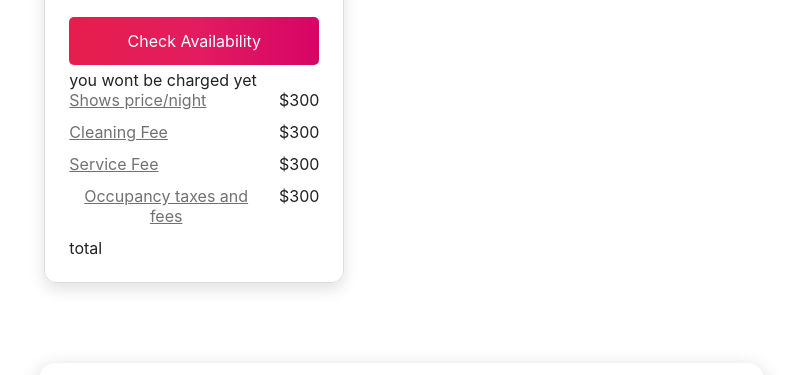
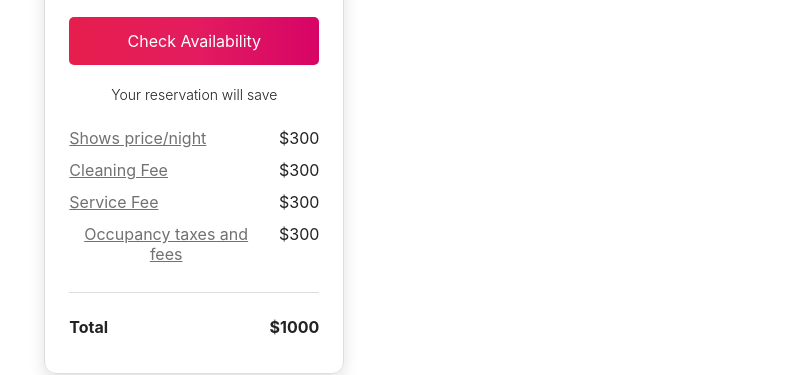
Before and after one commit to couchbnb/reservations, a React app: page / in a window 1280 px wide. Shown: the part 241-616 px from the top of the page, without its empty margins (69-871 px from the left). Built offline with nearby package versions, Linux system fonts and the light colour scheme; no server answers.

Commit message:
updated the fee styles to exact match

```diff
--- a/src/components/Fees.jsx
+++ b/src/components/Fees.jsx
@@ -9,8 +9,29 @@ let Wrapper = styled.div`
   line-height: 20px !important;
 `;
 
+let Message = styled.ul`
+  color: rgb(34, 34, 34) !important;
+  font-family: Circular, -apple-system, BlinkMacSystemFont, Roboto, "Helvetica Neue", sans-serif !important;
+
+  font-size: 14px !important;
+  line-height: 18px !important;
+  align-items: center !important;
+  display: flex !important;
+  flex-direction: column !important;
+  list-style-type: none !important;
+  margin: 8px 0px 0px !important;
+  padding: 0px !important;
+  text-align: center !important;
+`;
+
+let MessageLi = styled.li`
+  margin-top: 8px !important;
+  white-space: normal !important;
+  font-weight: 325 !important;
+`;
+
 let List = styled.ul`
-  margin: 0px !important;
+  margin: 24px 0px 0px 0px !important;
   padding: 0px !important;
   list-style-type: none !important;
 `;
@@ -54,9 +75,36 @@ let Amount = styled.span`
   white-space: nowrap !important;
 `;
 
+let Total = styled.ul`
+  border-top: 1px solid rgb(221, 221, 221) !important;
+  list-style-type: none !important;
+  margin: 16px 0px 0px !important;
+  padding: 24px 0px 12px !important;
+`;
+
+let TotalLi = styled.li`
+  display: flex !important;
+  padding-bottom: 0px !important;
+`;
+
+let TotalLabel = styled.span`
+  flex-shrink: 1 !important;
+  flex-grow: 1 !important;
+  white-space: normal !important;
+  font-weight: 650 !important;
+`;
+
+let TotalAmt = styled.span`
+  padding-left: 16px !important;
+  white-space: nowrap !important;
+  font-weight: 650 !important;
+`;
+
 const Fees = (props) => (
   <Wrapper>
-    <div>you wont be charged yet</div>
+    <Message>
+      <MessageLi>Your reservation will save</MessageLi>
+    </Message>
     <List>
       <Row>
         <LineItem>
@@ -84,7 +132,12 @@ const Fees = (props) => (
           <Amount>$300</Amount>
         </LineItem>
       </Row>
-      <li>total</li>
+      <Total>
+        <TotalLi>
+          <TotalLabel>Total</TotalLabel>
+          <TotalAmt>$1000</TotalAmt>
+        </TotalLi>
+      </Total>
     </List>
   </Wrapper>
 );
```
Also changed, not shown: 1 other file (tests, documents, lock files or other folders).
